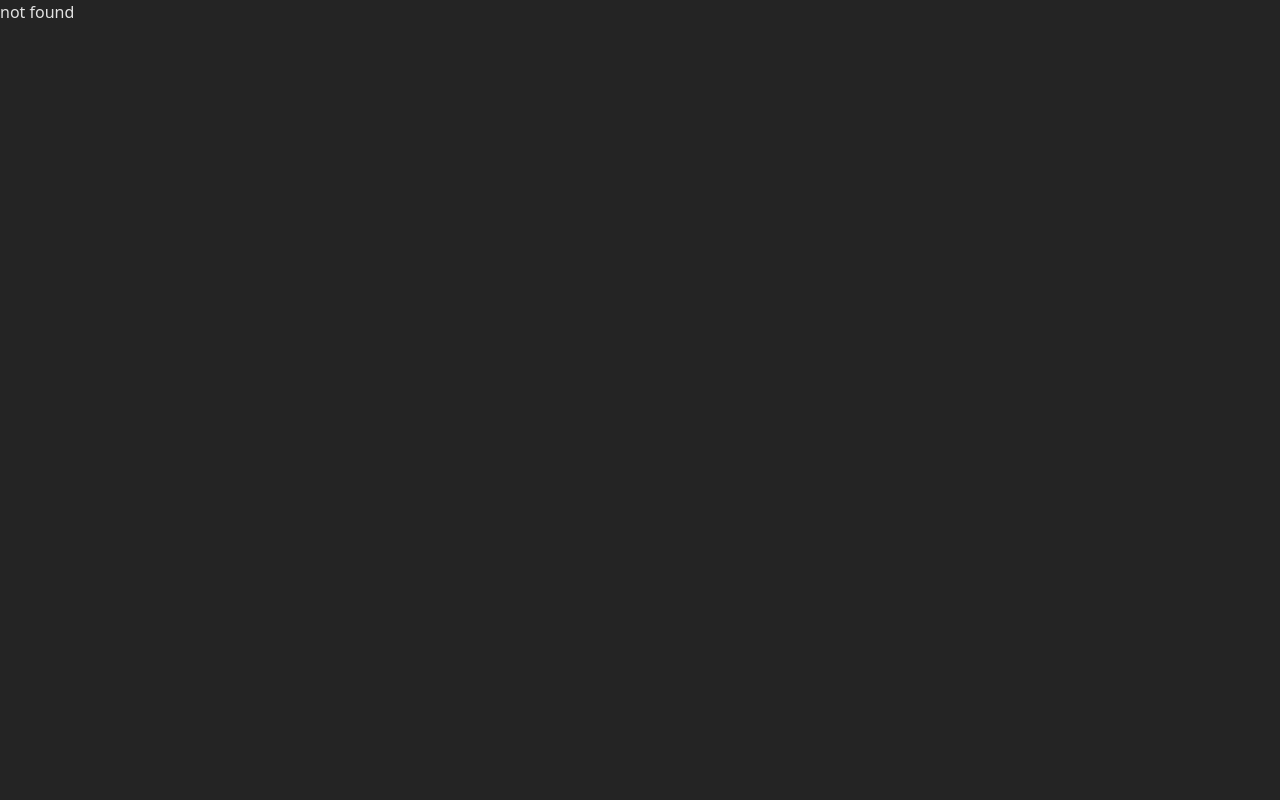
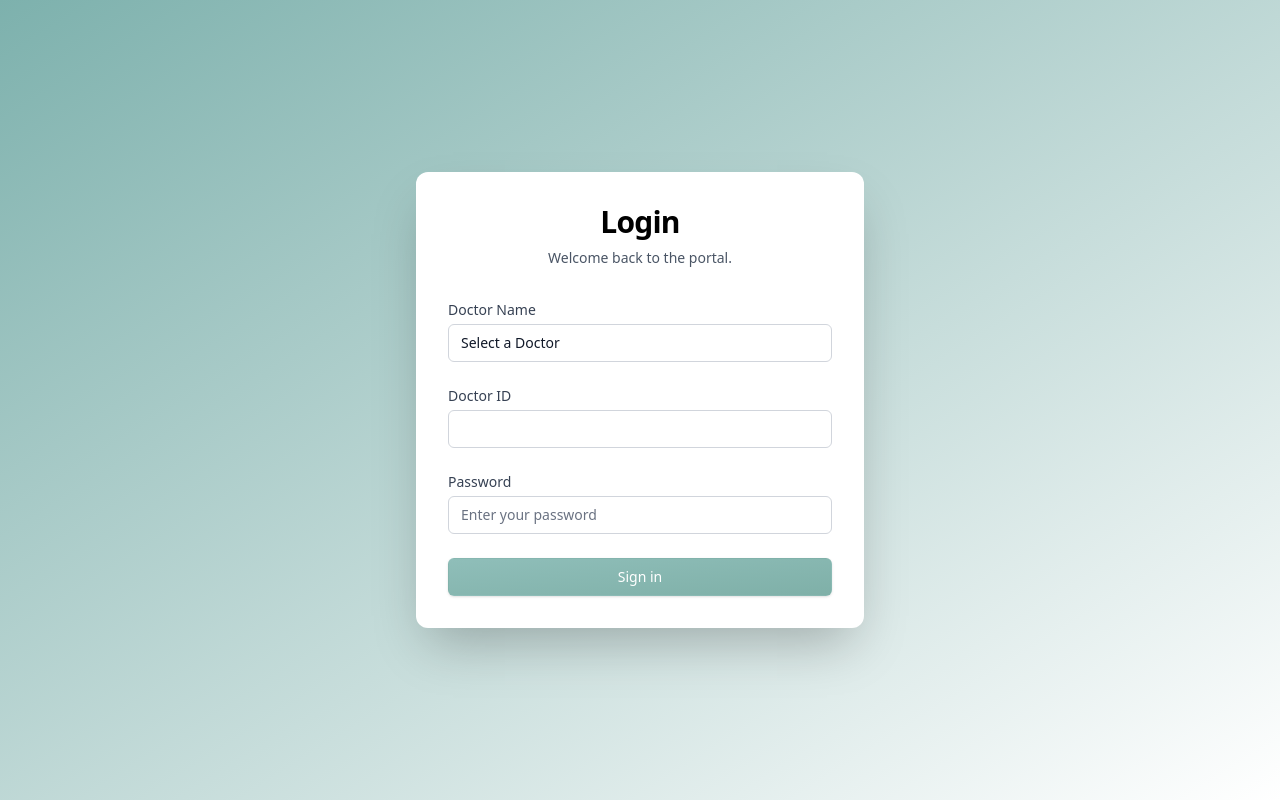
Before and after one commit to 844brijeshkumar/hospital-frontend, a React (Vite) app: page /logind in a window 1280 px wide. Built offline with nearby package versions, Linux system fonts and the light colour scheme.

Commit message:
login Doctor

```diff
--- /dev/null
+++ b/src/login/doctor/index.jsx
@@ -0,0 +1,169 @@
+
+import { useState } from 'react';
+
+// Main App component
+export default function App() {
+  // Mock data for the doctor list. In a real application, you would fetch this from your database.
+  const doctors = [
+    { id: '', name: 'Select a Doctor' },
+    { id: 'dr_jones', name: 'Dr. Jane Jones' },
+    { id: 'dr_smith', name: 'Dr. John Smith' },
+    { id: 'dr_lee', name: 'Dr. David Lee' },
+    { id: 'dr_wong', name: 'Dr. Emily Wong' },
+  ];
+
+  // State variables for form inputs and UI messages
+  const [selectedDoctorId, setSelectedDoctorId] = useState('');
+  const [password, setPassword] = useState('');
+  const [errorMessage, setErrorMessage] = useState('');
+  const [isLoggedIn, setIsLoggedIn] = useState(false);
+  const [isLoading, setIsLoading] = useState(false);
+
+  // Handle changes in the Doctor Name dropdown
+  const handleNameChange = (e) => {
+    const newId = e.target.value;
+    setSelectedDoctorId(newId);
+  };
+
+  // Handle changes in the Doctor ID dropdown
+  const handleIdChange = (e) => {
+    const newId = e.target.value;
+    setSelectedDoctorId(newId);
+  };
+
+  // Handle form submission
+  const handleSubmit = (e) => {
+    e.preventDefault();
+    setErrorMessage('');
+    setIsLoading(true);
+
+    // Basic validation to ensure a doctor is selected
+    if (!selectedDoctorId) {
+      setErrorMessage('Please select a doctor and enter your password.');
+      setIsLoading(false);
+      return;
+    }
+
+    // Simulate an API call with a delay
+    setTimeout(() => {
+      // Mock login logic. Replace this with your actual API call.
+      if (selectedDoctorId === 'dr_jones' && password === 'password123') {
+        setIsLoggedIn(true);
+        setErrorMessage('');
+      } else {
+        setErrorMessage('Invalid credentials. Please try again.');
+      }
+      setIsLoading(false);
+    }, 1500); // 1.5-second delay to simulate network latency
+  };
+
+  // Render the login form or a success message based on login state
+  return (
+    <div className="bg-gradient-to-br from-[#7DB1AD] to-white min-h-screen flex justify-center items-center p-4 text-black">
+      <div className="w-full max-w-md p-8 m-4 space-y-8 bg-white rounded-xl shadow-2xl">
+        <div className="text-center">
+          <h2 className="text-3xl font-bold tracking-tight">
+            Login
+          </h2>
+          <p className="mt-2 text-sm text-gray-600">
+            Welcome back to the portal.
+          </p>
+        </div>
+
+        {isLoggedIn ? (
+          // Success message after successful login
+          <div className="text-center">
+            <h3 className="text-2xl font-semibold text-green-600">Login Successful!</h3>
+            <p className="mt-2">Welcome back!</p>
+          </div>
+        ) : (
+          // Login form
+          <form className="mt-8 space-y-6" onSubmit={handleSubmit}>
+            {/* Dropdown for Doctor Name */}
+            <div>
+              <label htmlFor="doctorName" className="block text-sm font-medium text-gray-700">
+                Doctor Name
+              </label>
+              <div className="mt-1">
+                <select
+                  id="doctorName"
+                  name="doctorName"
+                  required
+                  value={selectedDoctorId}
+                  onChange={handleNameChange}
+                  className="relative block w-full appearance-none rounded-md border border-gray-300 px-3 py-2 text-gray-900 placeholder-gray-500 focus:z-10 focus:border-indigo-500 focus:outline-none focus:ring-indigo-500 sm:text-sm"
+                >
+                  {doctors.map((doctor) => (
+                    <option key={doctor.id} value={doctor.id}>
+                      {doctor.name}
+                    </option>
+                  ))}
+                </select>
+              </div>
+            </div>
+
+            {/* Dropdown for Doctor ID */}
+            <div>
+              <label htmlFor="doctorId" className="block text-sm font-medium text-gray-700">
+                Doctor ID
+              </label>
+              <div className="mt-1">
+                <select
+                  id="doctorId"
+                  name="doctorId"
+                  required
+                  value={selectedDoctorId}
+                  onChange={handleIdChange}
+                  className="relative block w-full appearance-none rounded-md border border-gray-300 px-3 py-2 text-gray-900 placeholder-gray-500 focus:z-10 focus:border-indigo-500 focus:outline-none focus:ring-indigo-500 sm:text-sm"
+                >
+                  {doctors.map((doctor) => (
+                    <option key={doctor.id} value={doctor.id}>
+                      {doctor.id}
+                    </option>
+                  ))}
+                </select>
+              </div>
+            </div>
+
+            {/* Input field for Password */}
+            <div>
+              <label htmlFor="password" className="block text-sm font-medium text-gray-700">
+                Password
+              </label>
+              <div className="mt-1">
+                <input
+                  id="password"
+                  name="password"
+                  type="password"
+                  required
+                  value={password}
+                  onChange={(e) => setPassword(e.target.value)}
+                  className="relative block w-full appearance-none rounded-md border border-gray-300 px-3 py-2 text-gray-900 placeholder-gray-500 focus:z-10 focus:border-indigo-500 focus:outline-none focus:ring-indigo-500 sm:text-sm"
+                  placeholder="Enter your password"
+                />
+              </div>
+            </div>
+
+            {/* Display error message if present */}
+            {errorMessage && (
+              <p className="text-sm font-medium text-red-600">
+                {errorMessage}
+              </p>
+            )}
+
+            {/* Submit button with loading indicator */}
+            <div>
+              <button
+                type="submit"
+                disabled={isLoading}
+                className={`group relative flex w-full justify-center rounded-md border border-transparent bg-gradient-to-br from-[#8FBEB9] to-[#7FB0A8] py-2 px-4 text-sm font-medium text-white shadow-sm transition-all duration-300 hover:opacity-80 focus:outline-none focus:ring-2 focus:ring-[#8FBEB9] focus:ring-offset-2 ${isLoading ? 'cursor-not-allowed opacity-50' : ''}`}
+              >
+                {isLoading ? 'Logging in...' : 'Sign in'}
+              </button>
+            </div>
+          </form>
+        )}
+      </div>
+    </div>
+  );
+}
--- a/src/routes/index.jsx
+++ b/src/routes/index.jsx
@@ -7,6 +7,7 @@ import Test from "../pages/Test";
 import Loginp from "../login/patient"
 import Loginh from "../login/hospital"
 import LoginA from "../login/aiAssistent"
+import LoginD from "../login/doctor"
 // const PageNotFound = lazy(() => import("../component/PageNotFound"));
 
 const router = createBrowserRouter([
@@ -34,6 +35,10 @@ const router = createBrowserRouter([
     path: "/logina",
     element:<LoginA/>
   },
+  {
+    path: "/logind",
+    element:<LoginD/>
+  },
 ]);
 
 export default router;
```
